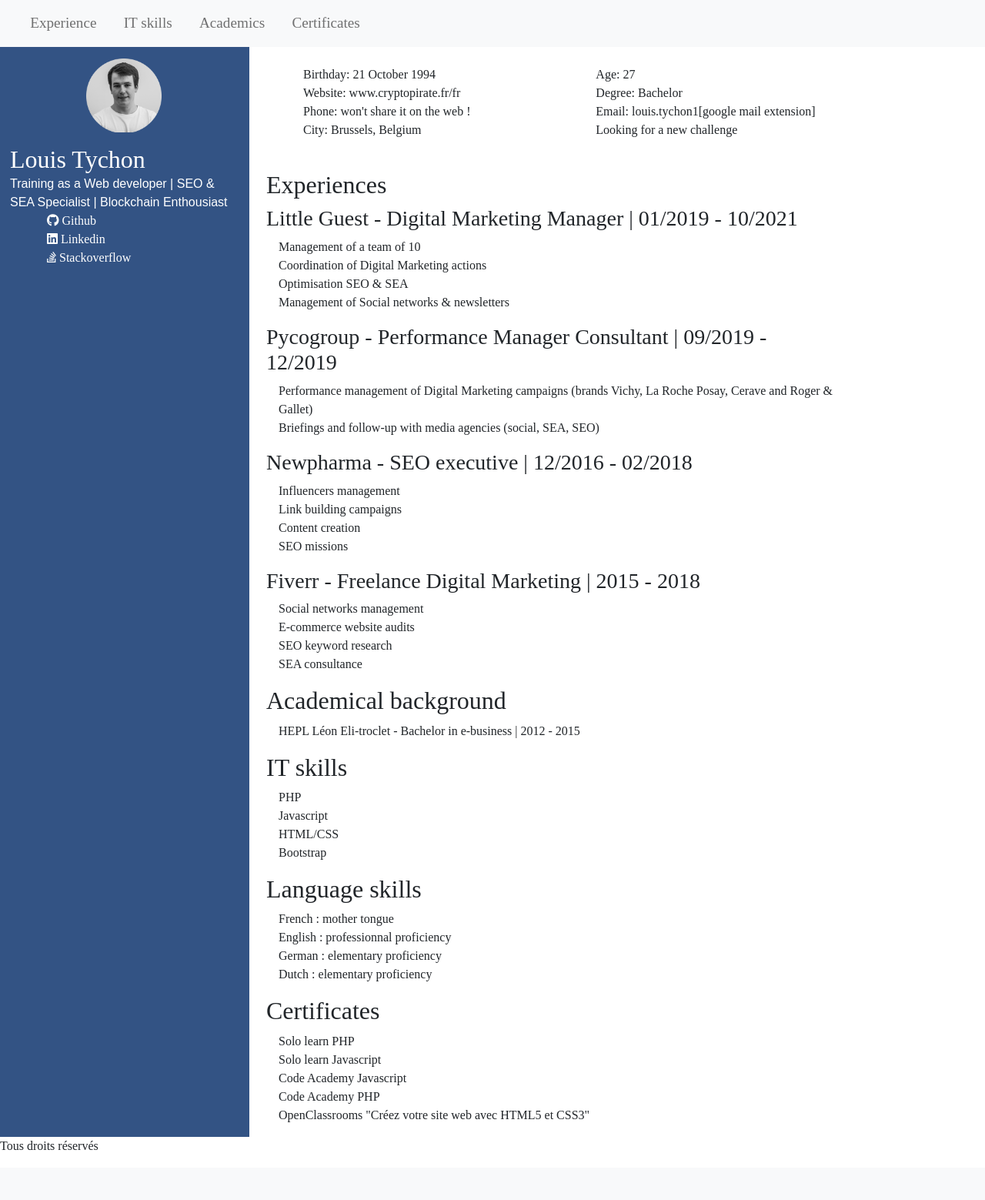
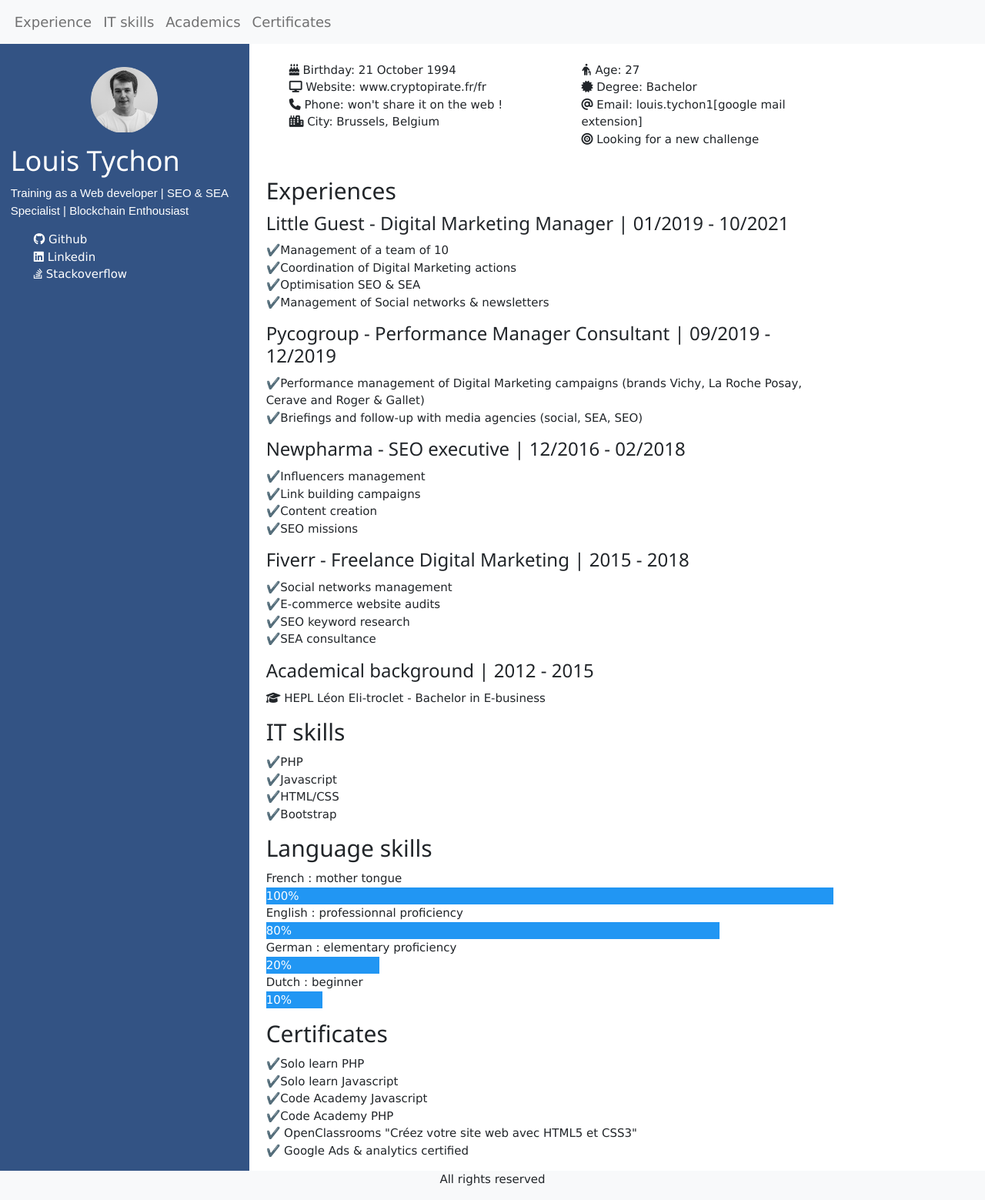
Before and after one commit to louistychon/mycv, a PHP site: page / in a window 1280 px wide. Shown: the whole page at 77% size. Before the commit the page ends 1494 px from the top, so only its background shows below. Run offline with PHP 8.4, Linux system fonts and the light colour scheme; some libraries are stand-ins or nearby versions.

Commit message:
disposition + puces icones + langues

```diff
--- a/cv.css
+++ b/cv.css
@@ -5,39 +5,44 @@
     src: url('font/SinkinSans-100Thin.otf') format('otf');
 }
 
-/*navigation*/
 
 body{
   font-family: 'SinkinSan';
 }
 
+/*footer*/
+
+footer{
+  position: relative;
+  text-align: center;
+  background-color: #f8f9fa;
+  height:2.5em;
+}
+
+/*navigation*/
+
 nav{
   font-size : 1.2em;
-  background-color:#335384;
+  position:sticky;
+  top:0;
 }
 
-nav-item{
-  background-color:red;
-  padding: 0.1%;
+.nav-link{
+  background-color: #335384;
 }
 
-/*contenu*/
+/*content*/
 
 li{
-  margin-left:1em;
   list-style-type:none;
 }
 
-.check li::before{
-  content: "✔️";
+li.check::before{
+  content: " ✔️";
 }
 
 h1{
   font-size : 2em;
-}
-
-.col-lg-6 ul{
-  list-style:none;
 }
 
 .col-3{
@@ -45,15 +50,11 @@ h1{
   background-color:#335384;
   color:#ffffff;
   padding:15px;
+  height:auto;
 }
 .col-3 p{
   font-family: 'SinkinSan', Arial, serif;
   color:#ffffff;
-}
-
-.profile {
- top:0;
- margin:auto;
 }
 
 .col-7{
@@ -62,26 +63,14 @@ h1{
 
 img.profile
 {
-  max-width: 33%;
+  max-width: 40%;
 }
 
 #details{
   border:2px solid black;
 }
 
-.navbar{
-  justify-content:center;
-}
-
-/*footer*/
-
-.footer{
-  position: relative;
-}
-
-
 .social a{
   text-decoration: none;
   color:#ffffff;
-  text-align: left;
 }
--- a/footer.php
+++ b/footer.php
@@ -1 +1,3 @@
-<p class="footer"> Tous droits réservés </p>
+<footer>
+<p> All rights reserved </p>
+</footer>
--- a/index.php
+++ b/index.php
@@ -7,8 +7,9 @@
   <meta name="viewport" content="width=device-width, initial-scale=1.0">
   <title>Document</title>
   <link href="https://cdn.jsdelivr.net/npm/bootstrap@5.1.3/dist/css/bootstrap.min.css" rel="stylesheet" integrity="sha384-1BmE4kWBq78iYhFldvKuhfTAU6auU8tT94WrHftjDbrCEXSU1oBoqyl2QvZ6jIW3" crossorigin="anonymous">
+  <link rel="stylesheet" href="cv.css" />
+  <link rel="stylesheet" href="https://www.w3schools.com/w3css/4/w3.css">
   <script src="https://kit.fontawesome.com/0f04e7ed22.js" crossorigin="anonymous"></script>
-  <link rel="stylesheet" href="cv.css" />
 
 </head>
 
@@ -37,14 +38,18 @@
   </header>
   <main>
     <div class="row">
-      <div class="col-3 d-flex-col justify-content-center">
+      <div class="col-3">
         <figure> <img class="profile d-block m-auto" src="images/louis.png"></figure>
-        <h1  class="profile d-block m-auto">Louis Tychon</h1>
-        <p class="profile d-block m-auto">Training as a Web developer | SEO & SEA Specialist | Blockchain Enthousiast</p>
+        <h1>Louis Tychon</h1>
+        <p>Training as a Web developer | SEO & SEA Specialist | Blockchain Enthousiast</p>
         <ul class="social">
-          <a href="https://github.com/louistychon"><li><i class="fa-brands fa-github"></i> Github</li></a>
-          <a href="https://www.linkedin.com/in/louis-tychon/"><li><i class="fa-brands fa-linkedin"></i> Linkedin</li></a>
-          <a href="https://stackoverflow.com/users/17355510/louis"><li><i class="fa-brands fa-stack-overflow"></i> Stackoverflow</li></a>
+            <li><a href="https://github.com/louistychon"><i class="fa-brands fa-github"></i> Github</a></li>
+          <a href="https://www.linkedin.com/in/louis-tychon/">
+            <li><i class="fa-brands fa-linkedin"></i> Linkedin</li>
+          </a>
+          <a href="https://stackoverflow.com/users/17355510/louis">
+            <li><i class="fa-brands fa-stack-overflow"></i> Stackoverflow</li>
+          </a>
         </ul>
       </div>
 
@@ -52,18 +57,18 @@
         <div class="row">
           <div class="col-lg-6 my-4">
             <ul>
-              <li><i class="bullets"></i> Birthday: 21 October 1994</li>
-              <li><i class="bullets"></i> Website: www.cryptopirate.fr/fr</li>
-              <li><i class="bullets"></i> Phone: won't share it on the web !</li>
-              <li><i class="bullets"></i> City: Brussels, Belgium</li>
+              <li><i class="fa-solid fa-cake-candles"></i> Birthday: 21 October 1994</li>
+              <li><i class="fa-solid fa-display"></i> Website: www.cryptopirate.fr/fr</li>
+              <li><i class="fa-solid fa-phone"></i> Phone: won't share it on the web !</li>
+              <li><i class="fa-solid fa-city"></i> City: Brussels, Belgium</li>
             </ul>
           </div>
           <div class="col-lg-6 my-4">
             <ul>
-              <li><i class="bullets"></i> Age: 27</li>
-              <li><i class="bullets"></i> Degree: Bachelor</li>
-              <li><i class="bullets"></i> Email: louis.tychon1[google mail extension]</li>
-              <li><i class="bullets"></i> Looking for a new challenge</li>
+              <li><i class="fa-solid fa-person-cane"></i> Age: 27</li>
+              <li><i class="fa-solid fa-certificate"></i> Degree: Bachelor</li>
+              <li><i class="fa-solid fa-at"></i> Email: louis.tychon1[google mail extension]</li>
+              <li><i class="fa-solid fa-bullseye"></i> Looking for a new challenge</li>
             </ul>
           </div>
           <h2 id="experiences">Experiences</h2>
@@ -72,7 +77,7 @@
             <li class="check">Management of a team of 10</li>
             <li class="check">Coordination of Digital Marketing actions</li>
             <li class="check">Optimisation SEO & SEA</li>
-            <li>Management of Social networks & newsletters</li>
+            <li class="check">Management of Social networks & newsletters</li>
           </ul>
           <h3>Pycogroup - Performance Manager Consultant | 09/2019 - 12/2019 </h3>
           <ul>
@@ -93,9 +98,9 @@
             <li class="check">SEO keyword research</li>
             <li class="check">SEA consultance</li>
           </ul>
-          <h2 id="academics">Academical background</h2>
+          <h3 id="academics">Academical background | 2012 - 2015 </h2>
             <ul>
-          <li>HEPL Léon Eli-troclet - Bachelor in e-business | 2012 - 2015 </li>
+              <li><i class="fa-solid fa-graduation-cap"></i> HEPL Léon Eli-troclet - Bachelor in E-business</li>
             </ul>
             <h2 id="IT">IT skills</h2>
             <ul>
@@ -106,10 +111,18 @@
             </ul>
             <h2 class="languages">Language skills</h2>
             <ul>
-            <li>French : mother tongue</li>
-            <li>English : professionnal proficiency</li>
-            <li>German : elementary proficiency</li>
-            <li>Dutch : elementary proficiency</li>
+              <li>French : mother tongue <div class="w3-light-grey">
+                  <div class="w3-blue" style="width:100%">100%</div>
+              </li>
+              <li>English : professionnal proficiency
+                <div class="w3-blue" style="width:80%">80%</div>
+              </li>
+              <li>German : elementary proficiency
+                <div class="w3-blue" style="width:20%">20%</div>
+              </li>
+              <li>Dutch : beginner
+                <div class="w3-blue" style="width:10%">10%</div>
+              </li>
             </ul>
             <h2 id="certificates">Certificates</h2>
             <ul>
@@ -118,14 +131,12 @@
               <li class="check">Code Academy Javascript</li>
               <li class="check">Code Academy PHP</li>
               <li class="check"> OpenClassrooms "Créez votre site web avec HTML5 et CSS3"</li>
-
+              <li class="check"> Google Ads & analytics certified </li>
             </ul>
         </div>
       </div>
   </main>
-  <footer>
   <?php include("footer.php"); ?>
-  </footer>
   <script src="https://cdn.jsdelivr.net/npm/bootstrap@5.1.3/dist/js/bootstrap.bundle.min.js" integrity="sha384-ka7Sk0Gln4gmtz2MlQnikT1wXgYsOg+OMhuP+IlRH9sENBO0LRn5q+8nbTov4+1p" crossorigin="anonymous"></script>
   <script src="https://kit.fontawesome.com/0f04e7ed22.js" crossorigin="anonymous"></script>
 </body>
```
Lines whose indentation alone changed are shown as unchanged.
